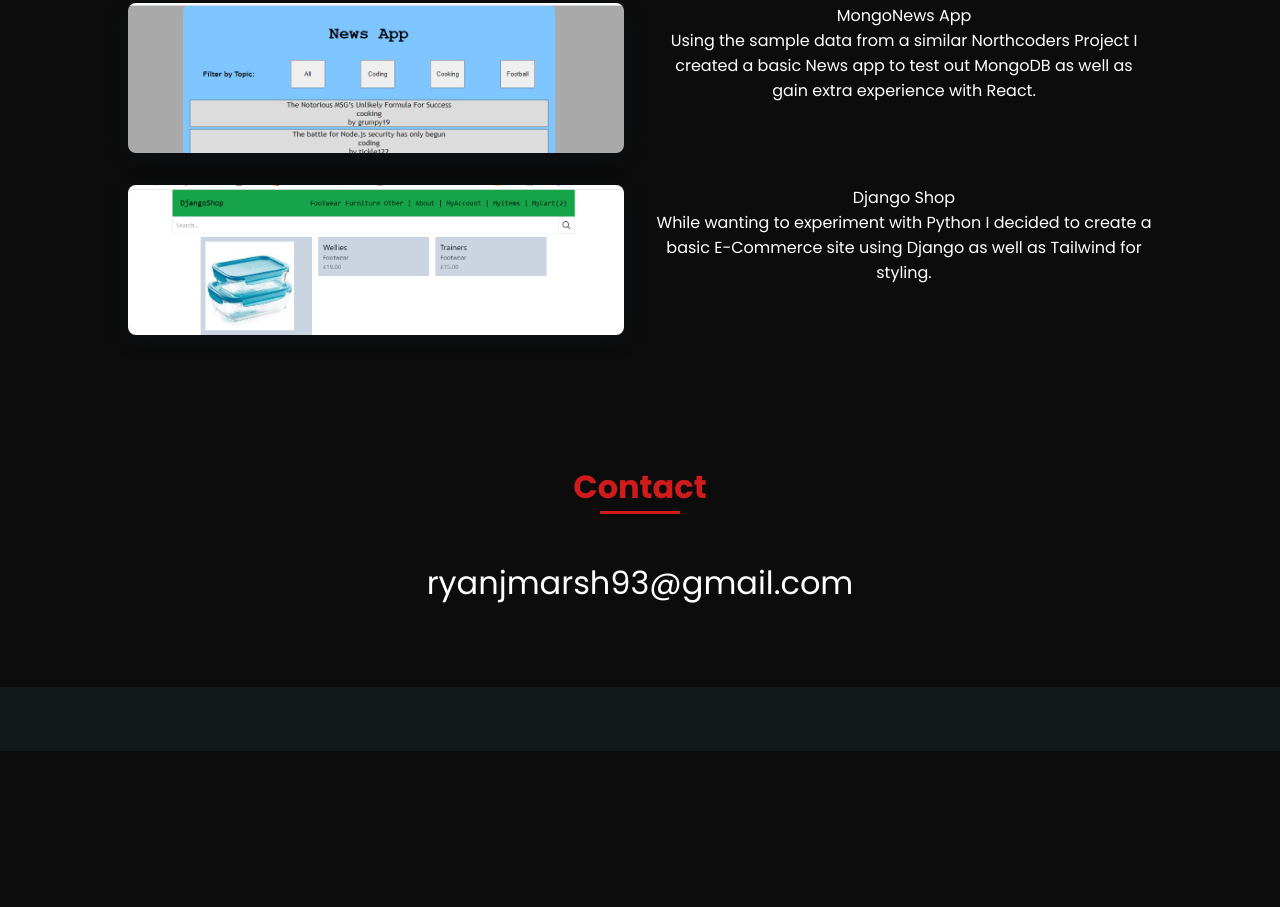
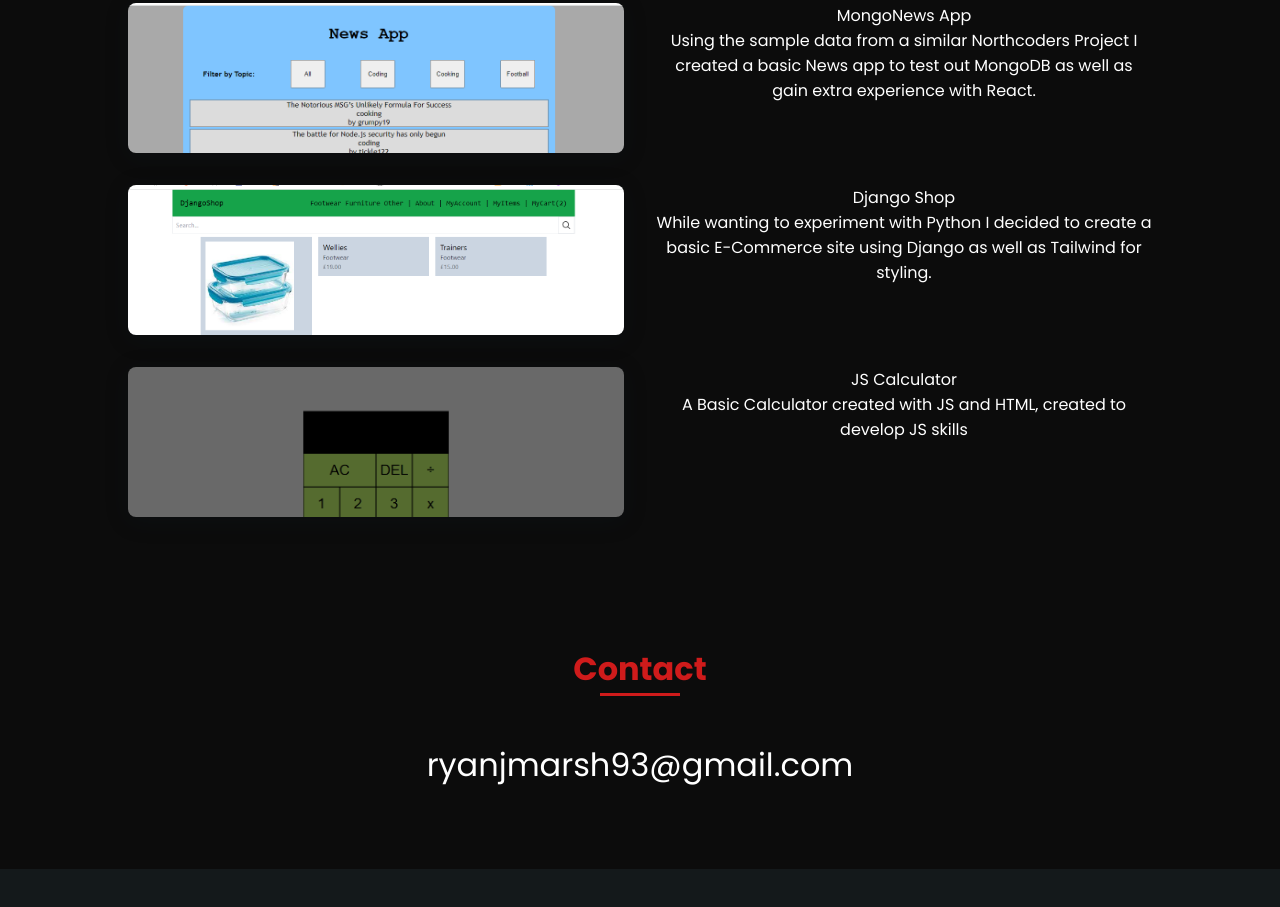
Before and after one commit to RyanJMarsh/ryanjmarsh.github.io, a plain HTML site: page index.html in a window 1280 px wide. Shown: the part 1604-2511 px from the top of the page. Before the commit the page ends 2355 px from the top, so only its background shows below. Drawn offline with nearby package versions, Linux system fonts and the light colour scheme.

Commit message:
add calculator

```diff
--- a/index.html
+++ b/index.html
@@ -156,6 +156,12 @@
 
                 <p>Django Shop<br>While wanting to experiment with Python I decided to create a basic E-Commerce site using Django as well as Tailwind for styling.</p>
 
+                <a href="https://github.com/RyanJMarsh/js-calculator" target="_blank" class="work_img">
+                    <img src="/assets/img/js-calculator.png" alt="">
+                </a>
+
+                <p>JS Calculator<br>A Basic Calculator created with JS and HTML, created to develop JS skills</p>
+
 
 
             </div>
```
Also changed, not shown: assets/img/js-calculator.png (added).
